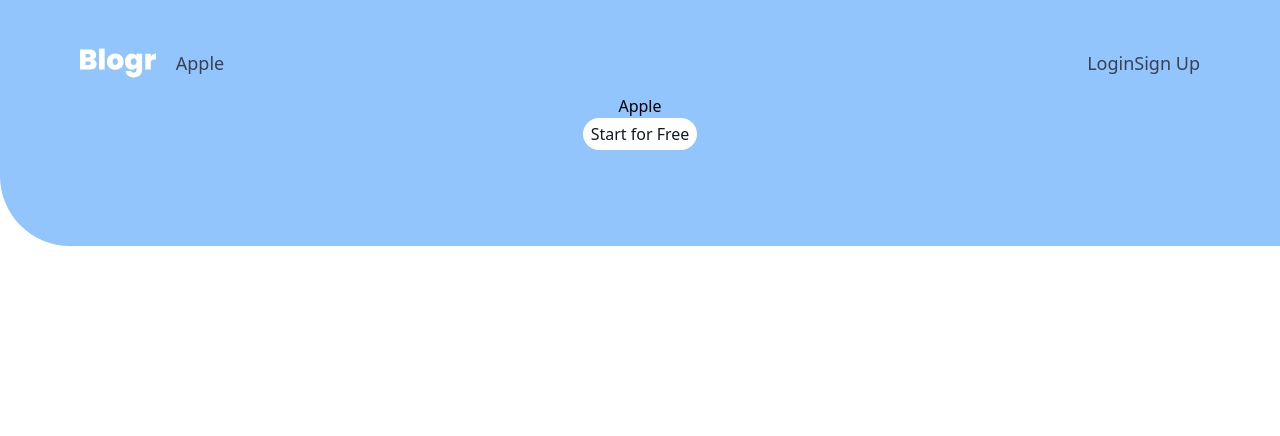
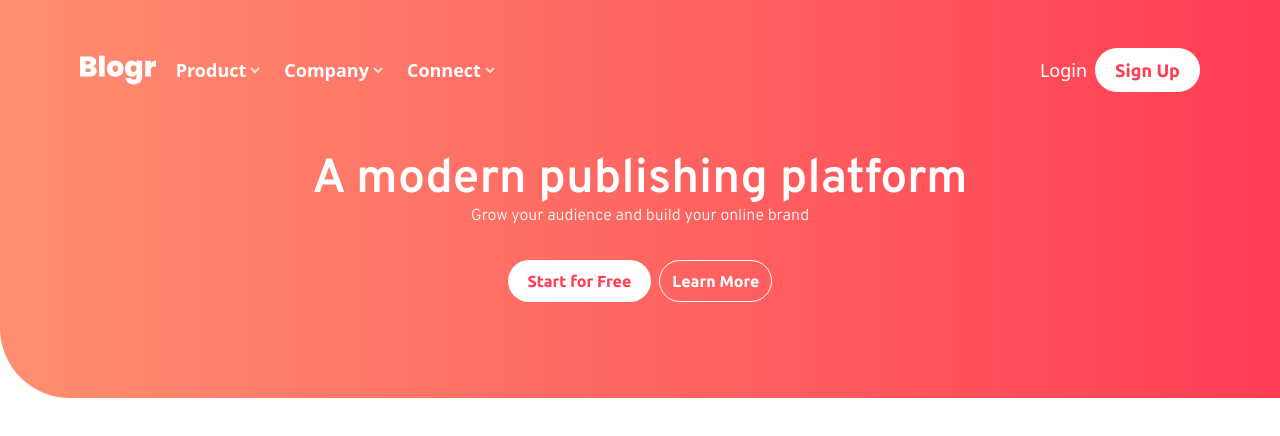
Before and after one commit to theZetrax/blogr-challenge-react, a React (Create React App) app: page / in a window 1280 px wide. Shown: the top 436 px of the page. Built offline with nearby package versions, Linux system fonts and the light colour scheme.

Commit message:
Added Custom Colors Header Layout Complete

```diff
--- a/src/components/Button/OutlineButton.jsx
+++ b/src/components/Button/OutlineButton.jsx
@@ -1,7 +1,14 @@
 import React from 'react';
 
-const OutlineButton = props => {
+const styles = `
+    border border-white text-white font-bold px-3 py-2 font-Ubuntu rounded-full
+    hover:bg-white hover:text-blg-red
+`;
 
-};
+const OutlineButton = props => (
+    <button className={styles}>
+        {props.children}
+    </button>
+);
 
 export default OutlineButton;
--- a/src/components/Button/RegularButton.jsx
+++ b/src/components/Button/RegularButton.jsx
@@ -1,7 +1,12 @@
 import React from 'react';
 
+const styles = `
+    bg-white text-blg-red font-bold px-5 py-2 font-Ubuntu rounded-full
+    hover:bg-blg-red-light hover:text-white
+`;
+
 const RegularButton = props => (
-    <button className="bg-white text-gray-900 px-2 py-1 rounded-full">
+    <button className={styles}>
         {props.children}
     </button>
 );
--- a/src/components/Header.jsx
+++ b/src/components/Header.jsx
@@ -1,47 +1,22 @@
-import React, {useState} from 'react';
-import CompanyLogo from '../images/logo.svg';
-import burgerOpen from '../images/icon-hamburger.svg';
-import burgerClose from '../images/icon-close.svg';
-import RegularButton from './Button/RegularButton';
+import React from 'react';
+import NavBar from './NavBar';
+import Button from './Button';
 
 const Header = props => {
-    const [navOpen, setNavOpen] = useState(false);
+
 
     return (
-        <header className="pt-12 pb-24 rounded-bl-large bg-blue-300">
-            <nav className="px-20 flex flex-wrap items-center justify-between w-full pb-4  text-lg text-gray-700">
-                <div className="flex flex-row">
-                    <div id="company-logo">
-                        <a href="#!">
-                            <img src={CompanyLogo} style={{ minHeight: '30px' }} alt="Company Logo" />
-                        </a>
-                    </div>
-
-                    <div class="hidden w-full md:flex md:items-center md:w-auto md:ml-5">
-                        <a href="#!" className="">Apple</a>
-                    </div>
-                </div>
-
-
-                {/* Hamburger Menu (Mobile) */}
-                <div>
-                    <button className="h-6 w-6 md:hidden block" onClick={() => setNavOpen(!navOpen)}>
-                        <img src={navOpen ? burgerClose : burgerOpen} alt="Menu Navigation Open" />
-                    </button>
-                </div>
-                {/* Login/Signup Button */}
-                <div class="hidden md:flex md:items-center md:w-auto">
-                    <button href="#!">Login</button>
-                    <button href="#!">Sign Up</button>
-                </div>
-            </nav>
+        <header className="pt-12 pb-24 rounded-bl-large bg-gradient-to-r from-blg-red-light to-blg-red">
+            <NavBar.Bar />
 
             <div className="flex flex-col items-center justify-center">
-                <div>
-                    Apple
+                <div className="font-Overpass flex flex-col justify-center pt-12 pb-8">
+                    <h3 className="text-5xl font-bold text-center text-white">A modern publishing platform</h3>
+                    <h5 className="text-center text-white">Grow your audience and build your online brand</h5>
                 </div>
-                <div>
-                    <RegularButton>Start for Free</RegularButton>
+                <div className="flex flex-row gap-2">
+                    <Button.RegularButton>Start for Free</Button.RegularButton>
+                    <Button.OutlineButton>Learn More</Button.OutlineButton>
                 </div>
             </div>
         </header>
--- /dev/null
+++ b/src/components/NavBar/Bar.jsx
@@ -0,0 +1,45 @@
+import React, {useState} from 'react';
+
+import Link from './Link';
+
+import CompanyLogo from '../../images/logo.svg';
+import burgerOpen from '../../images/icon-hamburger.svg';
+import burgerClose from '../../images/icon-close.svg';
+import RegularButton from '../Button/RegularButton';
+
+const Bar = props => {
+    const [navOpen, setNavOpen] = useState(false);
+
+    return (
+        <nav className="font-Ubunut px-20 flex flex-wrap items-center justify-between w-full pb-4  text-lg text-gray-700">
+            <div className="flex flex-row items-center">
+                <div id="company-logo">
+                    <a href="#!">
+                        <img src={CompanyLogo} style={{ minHeight: '30px' }} alt="Company Logo" />
+                    </a>
+                </div>
+
+                <div className="hidden w-full md:flex md:gap-6 md:items-center md:w-auto md:ml-5">
+                    <Link>Product</Link>
+                    <Link>Company</Link>
+                    <Link>Connect</Link>
+                </div>
+            </div>
+
+
+            {/* Hamburger Menu (Mobile) */}
+            <div>
+                <button className="h-6 w-6 md:hidden block" onClick={() => setNavOpen(!navOpen)}>
+                    <img src={navOpen ? burgerClose : burgerOpen} alt="Menu Navigation Open" />
+                </button>
+            </div>
+            {/* Login/Signup Button */}
+            <div className="hidden md:flex md:gap-2 md:items-center md:w-auto">
+                <button className="text-white font-medium" href="#!">Login</button>
+                <RegularButton>Sign Up</RegularButton>
+            </div>
+        </nav>
+    )
+};
+
+export default Bar;
--- /dev/null
+++ b/src/components/NavBar/Link.css
@@ -0,0 +1,9 @@
+.arrow-down {
+    @apply fill-current text-black;
+    min-height: '1em';
+}
+
+.arrow-up {
+    background-color: #000;
+    transform: rotate(45);
+}
--- /dev/null
+++ b/src/components/NavBar/Link.jsx
@@ -0,0 +1,20 @@
+import React from 'react';
+import './Link.css';
+import ArrowDown from '../../images/icon-arrow-light.svg';
+
+const Link = props => {
+    const [isClicked, setClicked] = React.useState(false);
+
+    return (
+        <button className="font- text-white font-bold" onClick={() => setClicked(false)}>
+            <span className="flex flex-row items-center gap-1">
+                {props.children}
+                <div>
+                    <img src={ArrowDown} className={isClicked ? 'arrow-up' : 'arrow-down'} alt="arrow" />
+                </div>
+            </span>
+        </button>
+    );
+}
+
+export default Link;
--- /dev/null
+++ b/src/components/NavBar/index.js
@@ -0,0 +1,9 @@
+import Bar from "./Bar";
+import Link from "./Link";
+
+const exports = {
+    Bar,
+    Link
+};
+
+export default exports;
--- a/tailwind.config.js
+++ b/tailwind.config.js
@@ -2,7 +2,18 @@ module.exports = {
   purge: ['./src/**/*.{js,jsx,ts,tsx}', './public/index.html'],
   darkMode: false, // or 'media' or 'class'
   theme: {
-    extend: {},
+    extend: {
+      colors: {
+        'blg-red-light': '#ff8f70', // Red
+        'blg-red': 'hsl(353, 100%, 62%)',
+        'blg-dark-gray': 'hsl(237, 17%, 21%)', // Blue
+        'blg-dark-gray-light': 'hsl(237, 23%, 32%)',
+        'white': 'hsl(0, 0%, 100%)', // Regular
+        'blg-gray-blue': 'hsl(240, 2%, 79%)',
+        'blg-gray-blue-dark': 'hsl(207, 13%, 34%)',
+        'blg-black-blue': 'hsl(240, 10%, 16%)',
+      },
+    },
     // Adding Font Face
     fontFamily: {
       Overpass: ['Overpass', 'sans-serif'],
```
